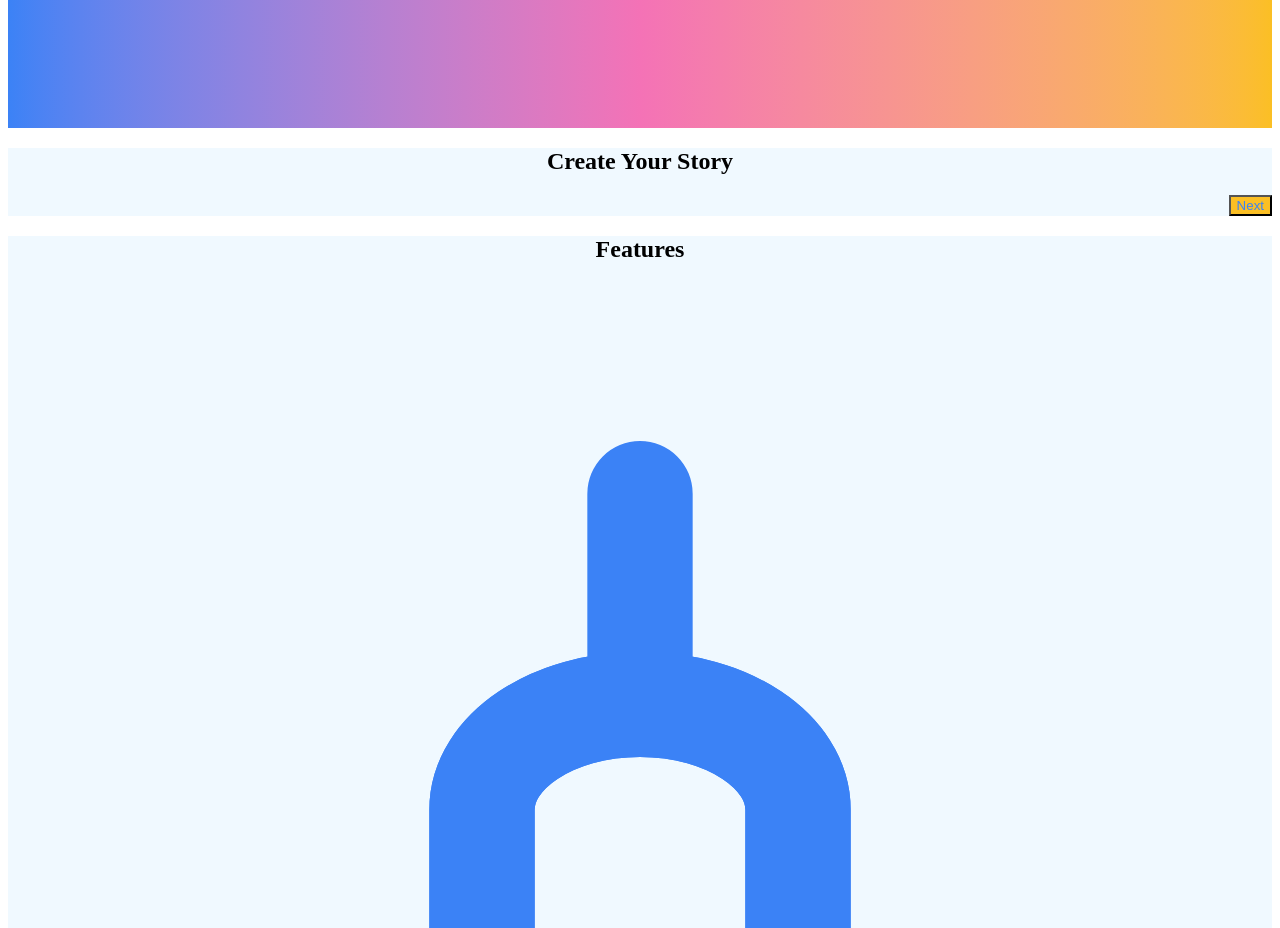
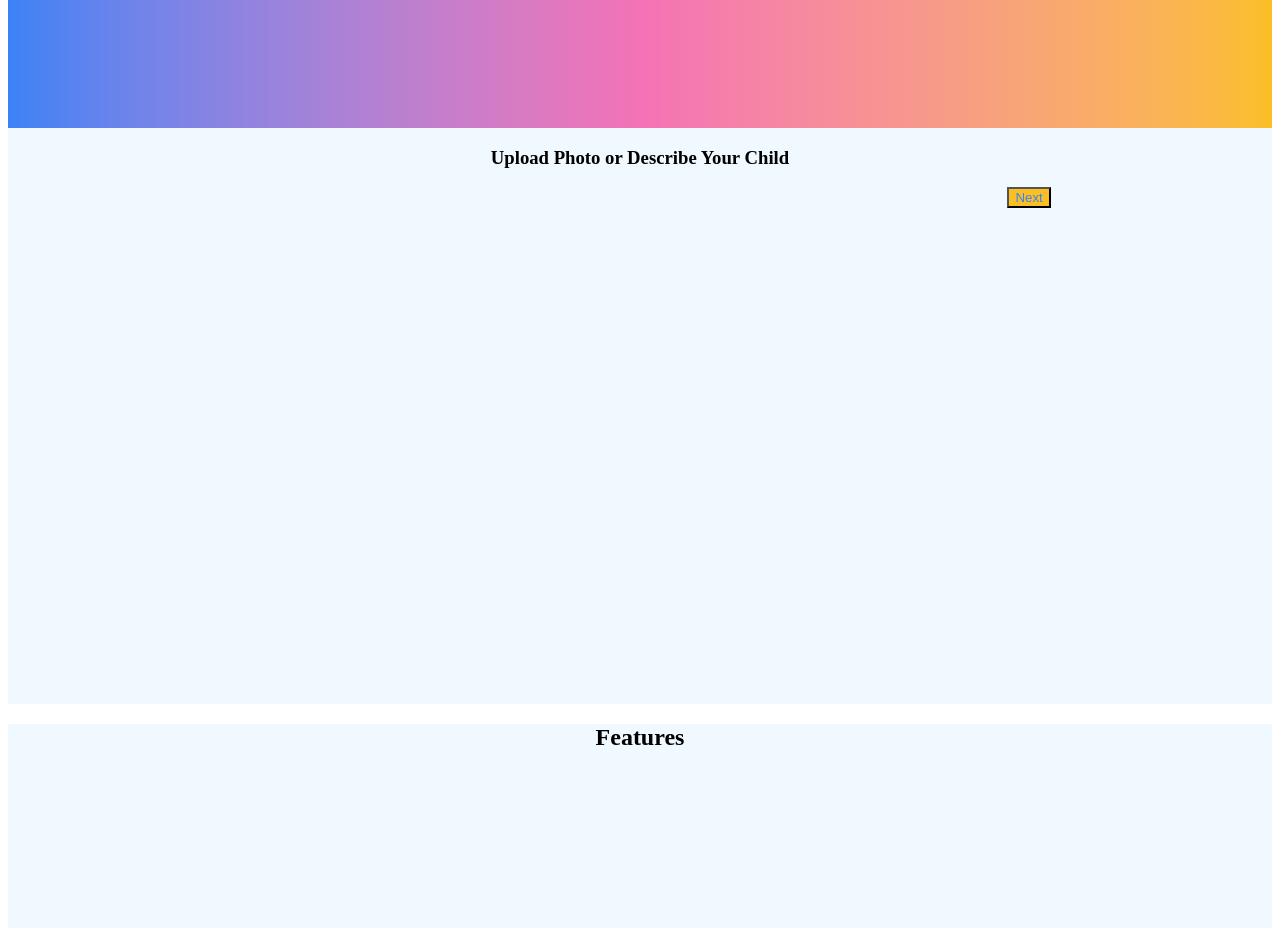
Before and after one commit to valprav/TailWindCSSTemplate, a Next.js app: page / in a window 1280 px wide. Shown: the part 860-1788 px from the top of the page. Built offline with nearby package versions, Linux system fonts and the light colour scheme.

Commit message:
Refine story generator with progress bar and floating inputs

```diff
--- a/components/StoryGenerator.js
+++ b/components/StoryGenerator.js
@@ -25,46 +25,63 @@ export default function StoryGenerator() {
     return 'absolute inset-0 transition-all duration-700 transform translate-x-full opacity-0 pointer-events-none';
   };
 
+  const headings = [
+    'Upload Photo or Describe Your Child',
+    'Tell Us About Your Child',
+    'Choose Story Type',
+    'Select Theme and Length',
+  ];
+
   return (
     <section id="generator" className="py-20 bg-[var(--color-bg-section)]">
-      <div className="max-w-xl mx-auto px-4">
-        <h2 className="text-3xl font-extrabold text-gray-900 text-center mb-8">
-          Create Your Story
-        </h2>
-        <div className="relative h-96 overflow-hidden">
+      <div className="max-w-4xl mx-auto h-[36rem] flex items-center justify-center px-4">
+        <div className="relative w-[65%] h-full bg-white rounded-3xl shadow-2xl p-6 pt-20">
+          <div className="absolute left-1/2 top-[10%] -translate-x-1/2 w-4/5 h-2 bg-gray-200 rounded-full overflow-hidden">
+            <div
+              className="h-full bg-[var(--color-primary)] transition-all duration-700"
+              style={{ width: `${((step - 1) / 3) * 100}%` }}
+            />
+          </div>
+          <h3 className="text-xl font-semibold text-center mb-6">
+            {headings[step - 1]}
+          </h3>
+          <div className="relative flex-grow overflow-hidden">
           {/* Step 1 */}
           <div className={stepClass(1)}>
-            <div className="border-2 border-dashed rounded-lg p-6 text-center mb-6 bg-white shadow animate-pulse">
-              <p className="mb-2 font-medium">Upload Photo</p>
-              <input id="avatar" type="file" className="mx-auto" />
+            <div className="grid grid-cols-1 sm:grid-cols-2 gap-4">
+              <label className="flex flex-col items-center justify-center h-32 border-2 border-dashed rounded-lg bg-white shadow-md cursor-pointer hover:shadow-lg">
+                <span className="mb-2 font-medium">Upload Photo</span>
+                <input type="file" className="hidden" />
+              </label>
+              <div className="flex flex-col h-32 border-2 border-dashed rounded-lg bg-white shadow-md p-4">
+                <label htmlFor="description" className="mb-2 font-medium text-center">
+                  Describe Your Child
+                </label>
+                <textarea
+                  id="description"
+                  className="flex-1 resize-none bg-transparent outline-none"
+                  placeholder="Describe appearance"
+                />
+              </div>
             </div>
-            <label htmlFor="description" className="block mb-2 font-medium">
-              Or Describe Your Child
-            </label>
-            <textarea
-              id="description"
-              rows="3"
-              className="w-full border rounded-md p-2"
-              placeholder="Describe your child's appearance"
-            />
           </div>
 
           {/* Step 2 */}
           <div className={stepClass(2)}>
-            <div className="space-y-4 bg-white p-4 rounded-lg shadow animate-fade-in">
-              <div>
+            <div className="space-y-4 animate-fade-in">
+              <div className="bg-white rounded-lg shadow p-4">
                 <label htmlFor="name" className="block mb-1 font-medium">
                   Name
                 </label>
-                <input id="name" type="text" className="w-full border rounded-md p-2" />
+                <input id="name" type="text" className="w-full border-none bg-transparent focus:outline-none" />
               </div>
-              <div>
+              <div className="bg-white rounded-lg shadow p-4">
                 <label htmlFor="age" className="block mb-1 font-medium">
                   Age
                 </label>
-                <input id="age" type="number" className="w-full border rounded-md p-2" />
+                <input id="age" type="number" className="w-full border-none bg-transparent focus:outline-none" />
               </div>
-              <div>
+              <div className="bg-white rounded-lg shadow p-4">
                 <p className="mb-1 font-medium">Interests</p>
                 <div className="flex flex-wrap gap-2">
                   {interestOptions.map((opt) => (
@@ -106,7 +123,7 @@ export default function StoryGenerator() {
           {/* Step 4 */}
           <div className={stepClass(4)}>
             <div className="space-y-4">
-              <div>
+              <div className="bg-white rounded-lg shadow p-4">
                 <p className="mb-2 font-medium">Theme</p>
                 <div className="grid grid-cols-2 gap-3">
                   {themes.map((t) => (
@@ -126,7 +143,7 @@ export default function StoryGenerator() {
                   ))}
                 </div>
               </div>
-              <div>
+              <div className="bg-white rounded-lg shadow p-4">
                 <label htmlFor="size" className="block mb-1 font-medium">
                   Story Length
                 </label>
@@ -170,6 +187,7 @@ export default function StoryGenerator() {
           )}
         </div>
       </div>
+      </div>
     </section>
   );
 }
```
